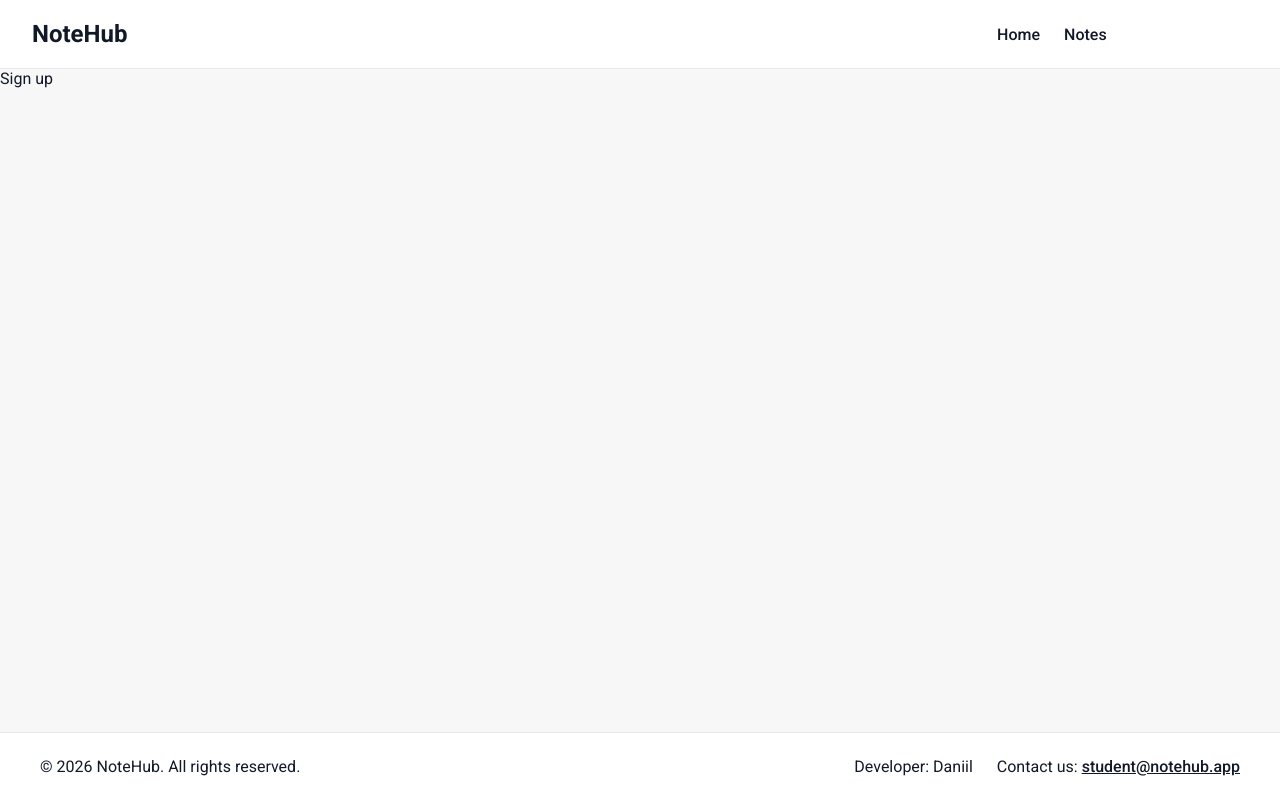
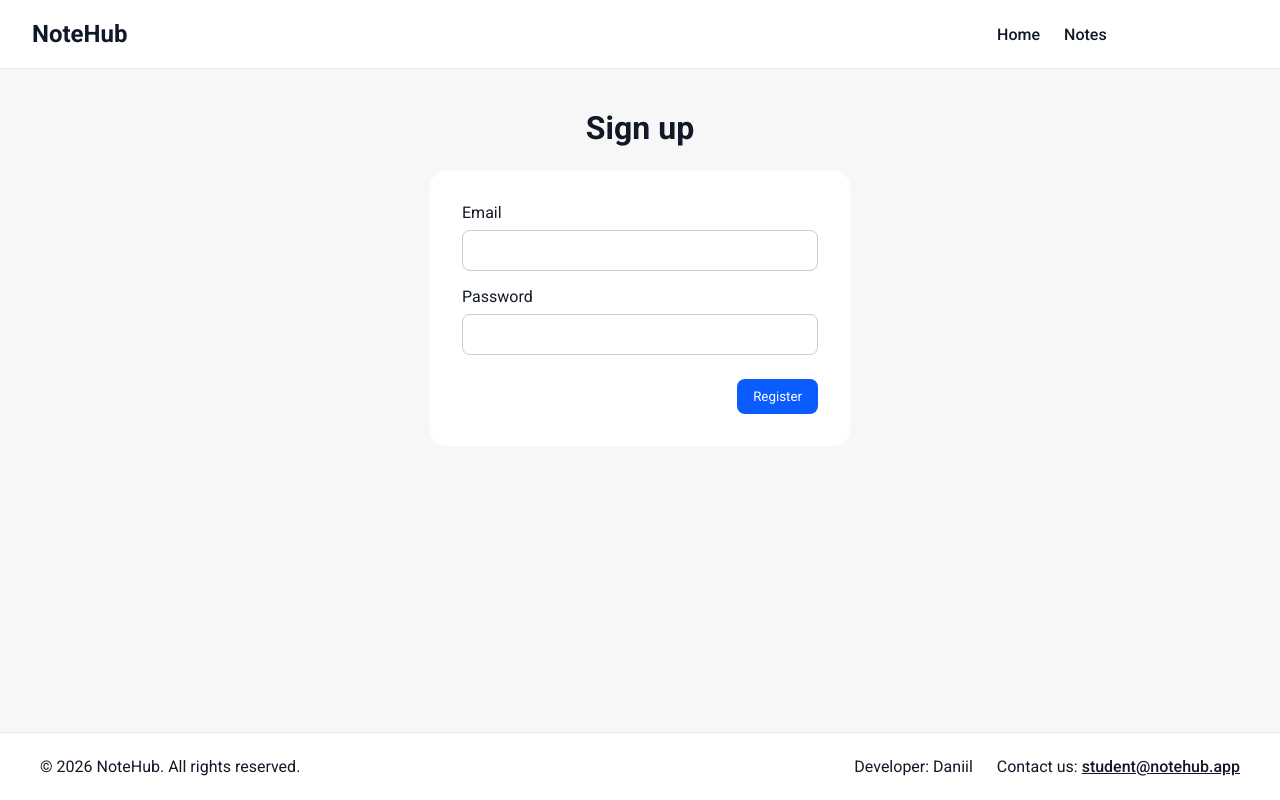
Before and after one commit to Huliga101/09-auth, a Next.js app: page /sign-up in a window 1280 px wide. Built offline with nearby package versions, Linux system fonts and the light colour scheme; no server answers.

Commit message:
Add auth state

```diff
--- /dev/null
+++ b/app/(auth routes)/sign-in/SignInPage.module.css
@@ -0,0 +1,54 @@
+.mainContent {
+  flex: 1;
+  display: flex;
+  justify-content: center;
+  padding: 40px 24px;
+}
+
+.form {
+  width: 100%;
+  max-width: 420px;
+  padding: 32px;
+  border-radius: 16px;
+  background-color: #ffffff;
+}
+
+.formTitle {
+  margin: 0 0 24px;
+  font-size: 32px;
+  font-weight: 700;
+}
+
+.formGroup {
+  display: flex;
+  flex-direction: column;
+  gap: 8px;
+  margin-bottom: 16px;
+}
+
+.input {
+  padding: 10px 12px;
+  border: 1px solid #cccccc;
+  border-radius: 8px;
+  font: inherit;
+}
+
+.actions {
+  display: flex;
+  justify-content: flex-end;
+  margin-top: 24px;
+}
+
+.submitButton {
+  padding: 10px 16px;
+  border: none;
+  border-radius: 8px;
+  background-color: #0b5cff;
+  color: #ffffff;
+  cursor: pointer;
+}
+
+.error {
+  margin-top: 16px;
+  color: #d00000;
+}
--- /dev/null
+++ b/app/(auth routes)/sign-up/SignUpPage.module.css
@@ -0,0 +1,56 @@
+.mainContent {
+  flex: 1;
+  display: flex;
+  flex-direction: column;
+  align-items: center;
+  padding: 40px 24px;
+}
+
+.form {
+  width: 100%;
+  max-width: 420px;
+  padding: 32px;
+  border-radius: 16px;
+  background-color: #ffffff;
+}
+
+.formTitle {
+  margin: 0 0 24px;
+  font-size: 32px;
+  font-weight: 700;
+}
+
+.formGroup {
+  display: flex;
+  flex-direction: column;
+  gap: 8px;
+  margin-bottom: 16px;
+  width: 100%;
+}
+
+.input {
+  padding: 10px 12px;
+  border: 1px solid #cccccc;
+  border-radius: 8px;
+  font: inherit;
+}
+
+.actions {
+  display: flex;
+  justify-content: flex-end;
+  margin-top: 24px;
+}
+
+.submitButton {
+  padding: 10px 16px;
+  border: none;
+  border-radius: 8px;
+  background-color: #0b5cff;
+  color: #ffffff;
+  cursor: pointer;
+}
+
+.error {
+  margin-top: 16px;
+  color: #d00000;
+}
--- a/app/(auth routes)/sign-up/page.tsx
+++ b/app/(auth routes)/sign-up/page.tsx
@@ -1,3 +1,69 @@
+"use client";
+
+import { FormEvent, useState } from "react";
+import { useRouter } from "next/navigation";
+import { register } from "@/lib/api/clientApi";
+import { useAuthStore } from "@/lib/store/authStore";
+import css from "./SignUpPage.module.css";
+
 export default function SignUpPage() {
-  return <main>Sign up</main>;
+  const router = useRouter();
+  const setUser = useAuthStore((state) => state.setUser);
+  const [error, setError] = useState("");
+
+  const handleSubmit = async (event: FormEvent<HTMLFormElement>) => {
+    event.preventDefault();
+    setError("");
+
+    const formData = new FormData(event.currentTarget);
+
+    const email = String(formData.get("email") ?? "");
+    const password = String(formData.get("password") ?? "");
+
+    try {
+      const user = await register({ email, password });
+      setUser(user);
+      router.push("/profile");
+    } catch {
+      setError("Registration failed");
+    }
+  };
+
+  return (
+    <main className={css.mainContent}>
+      <h1 className={css.formTitle}>Sign up</h1>
+
+      <form className={css.form} onSubmit={handleSubmit}>
+        <div className={css.formGroup}>
+          <label htmlFor="email">Email</label>
+          <input
+            id="email"
+            type="email"
+            name="email"
+            className={css.input}
+            required
+          />
+        </div>
+
+        <div className={css.formGroup}>
+          <label htmlFor="password">Password</label>
+          <input
+            id="password"
+            type="password"
+            name="password"
+            className={css.input}
+            required
+          />
+        </div>
+
+        <div className={css.actions}>
+          <button type="submit" className={css.submitButton}>
+            Register
+          </button>
+        </div>
+
+        {error && <p className={css.error}>{error}</p>}
+      </form>
+    </main>
+  );
 }
```
Also changed, not shown: app/(auth routes)/sign-in/page.tsx (+67 -1 lines).
